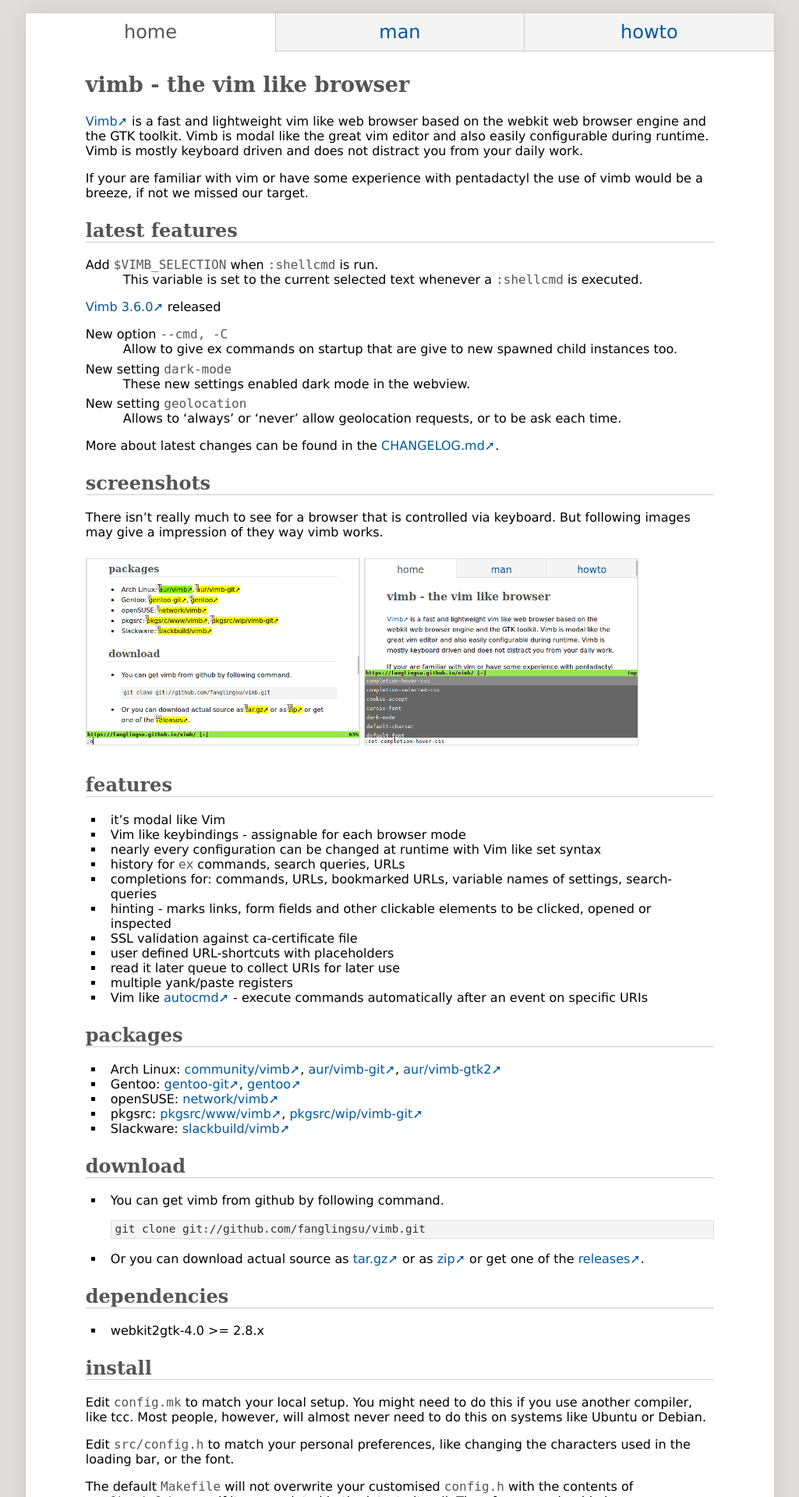
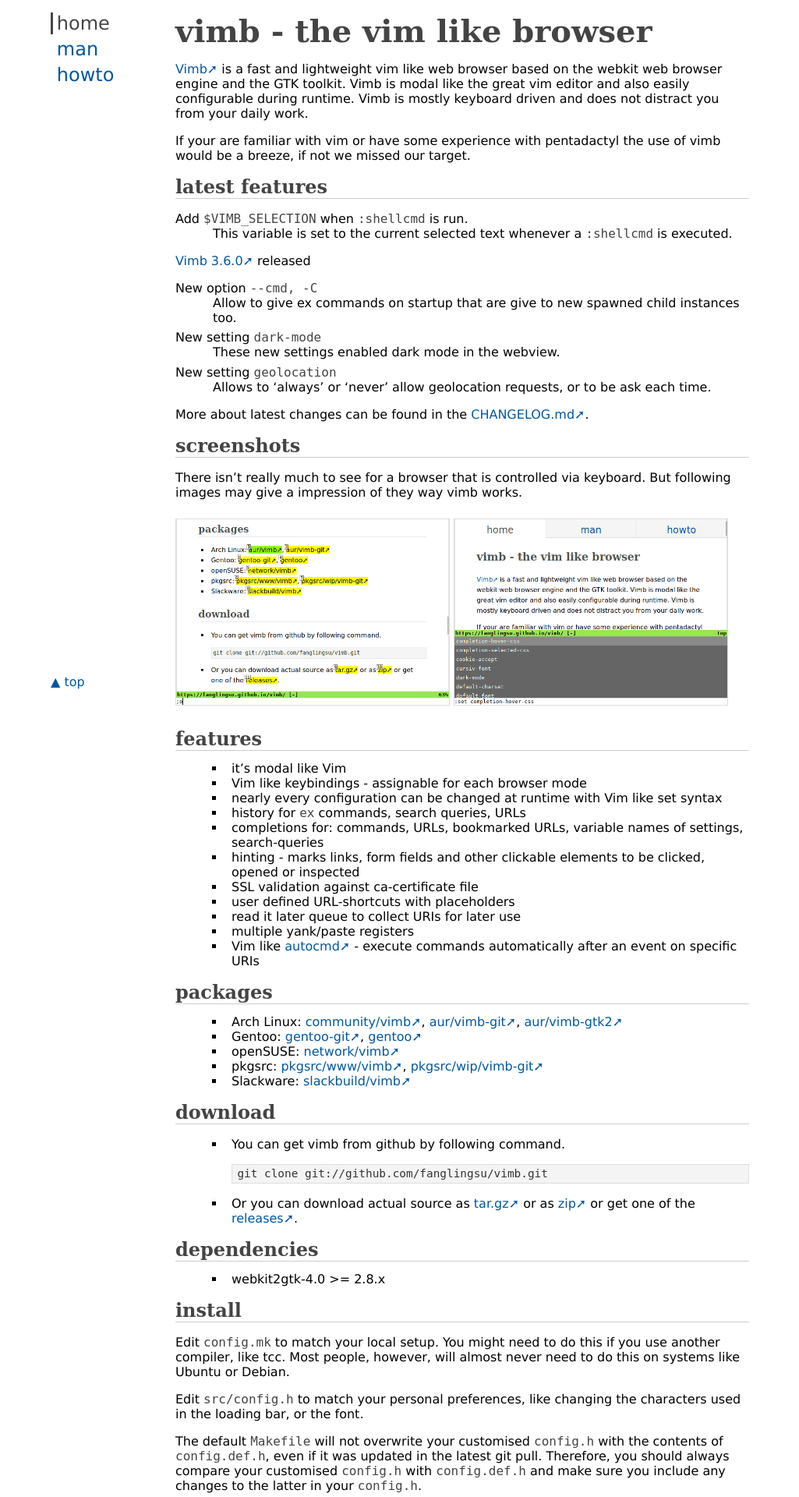
Before and after one commit to fanglingsu/vimb, a Jekyll site: the page built from index.md, in a window 1280 px wide. Shown: the top 1920 px of the page at 78% size, without its empty margins (127-1152 px from the left). Built offline with Jekyll 4.4.1, drawn with Linux system fonts in a browser that asks for light colours.

Commit message:
Moved main menu to the left.

```diff
--- a/_includes/menu.html
+++ b/_includes/menu.html
@@ -1,5 +1,3 @@
-<nav>
-  <h3 id="nav-main" class="nogui">main navigation</h3>
 <ul>
   {% assign entries = site.pages | sort: "nav_sort" %}
   {% for entry in entries %}
@@ -9,4 +7,3 @@
     {% endif %}
   {% endfor %}
 </ul>
-</nav>
--- a/_layouts/default.html
+++ b/_layouts/default.html
@@ -6,11 +6,12 @@
 <html lang="en" itemscope itemtype="https://schema.org/WebPage">
 {% include head.html %}
 <body>
-<main id="top">
-<a href="#nav-main" class="nogui">skip to main navigation</a>
+<nav>
+{% include menu.html %}
+</nav>
+<article id="top">
 {{ content }}
-</main>
-{% include menu.html %}
+</article>
 <footer><a href="#top" title="to top">&#9650; top</a></footer>
 </body>
 </html>
--- a/theme/main.scss
+++ b/theme/main.scss
@@ -1,36 +1,80 @@
 ---
 # scss styles
 ---
-* {
-    margin: 0;
-    padding: 0;
-}
+$left-wdith: 10rem;
+$right-width: 46rem;
+$max-width: 56rem;
 
 html {
-    background-color: #e0ddda;
+    background-color: #fff;
+    color: #000;
+    font-family: "Dejavu sans-serif",Verdana,Geneva,sans-serif;
+    margin: 0 1rem;
 }
 
 body {
-    color: #000;
-    font-family: "Dejavu sans-serif",Verdana,Geneva,sans-serif;
-    text-rendering: optimizeLegibility;
-    background-color: #fff;
-    margin: 1em auto 2em;
-    max-width: 60em;
-    min-width: 20em;
-    border: 1px solid #ccc;
-    box-shadow: 0 0 2em #d0cdca;
-    position: relative;
+    margin: 0 auto;
+    width: $max-width;
 }
 
-main {
-    padding: 3em 8% 2.5em;
+article {
+    text-rendering: optimizeLegibility;
+    float: right;
+    max-width: $right-width;
+    margin-bottom: 1rem;
 }
 
 footer {
-    margin: 0 .5em 1em;
-    display: block;
-    text-align: center;
+    width: $left-wdith;
+    position: fixed;
+    bottom: 1rem;
+    float: left;
+}
+
+nav {
+    position: fixed;
+    float: left;
+    width: $left-wdith;
+    margin-top: 1rem;
+    font-size: x-large;
+    ul {
+        margin: 0;
+        padding-inline-start: 0;
+        li {
+            list-style: none;
+            padding: 0 0 0 .3rem;
+            margin-bottom: .3rem;
+            border: .1rem solid transparent;
+            border-width: 0 0 0 .2rem;
+        }
+
+        li.active {
+            color: #444;
+            border-color: #444;
+        }
+    }
+}
+
+@media screen and (max-width: 960px) {
+    body {
+        margin: 0;
+        width: auto;
+    }
+    article {
+        margin-left: $left-wdith;
+    }
+}
+
+@media screen and (max-width: 560px) {
+    body {
+        word-wrap: break-word;
+    }
+    nav, article, footer {
+        float: none;
+        position: static;
+        width: auto;
+        margin-left: 0;
+    }
 }
 
 h1, h2, h3, h4, h5, h6 {
@@ -39,22 +83,22 @@
 
 h1, h2, h3 {
     font-weight: bolder;
-    color: #555;
-    margin: 1em 0 .8em;
+    color: #444;
+    margin: 1rem 0 .8rem;
     background-clip: content-box;
 }
 
 h1 {
-    font-size: 1.7em;
+    font-size: 2.5rem;
 }
 
 h2 {
-    font-size: 1.5em;
+    font-size: 1.5rem;
     border-bottom: 1px solid #ccc;
 }
 
 h3 {
-    font-size: 1.2em;
+    font-size: 1.2rem;
 }
 
 em {
@@ -62,12 +106,12 @@
 }
 
 p, pre, ul, ol, dl {
-    margin: 1em 0;
+    margin: 1rem 0;
 }
 
 ul, ol {
     list-style-position: outside;
-    margin: 0 0 0 1.5em;
+    margin: 0 0 0 1.5rem;
 }
 
 ul li {
@@ -79,27 +123,27 @@
 }
 
 li {
-    padding-left: .5em;
+    padding-left: .5rem;
 }
 
 img {
     border: 1px solid #ddd;
     max-width: 100%;
-    margin: .5em 0;
+    margin: .5rem 0;
     height: auto;
 }
 
 pre {
-    font-size: .9em;
+    font-size: .9rem;
     background: #f4f4f4;
     border: 1px solid #ddd;
-    padding: .2em .4em;
+    padding: .2rem .4rem;
     white-space: pre-wrap;
 }
 
 code {
     font-family: "Dejavu sans mono","Lucida Console",Monaco,monospace;
-    color: #555;
+    color: #444;
     overflow-wrap: break-word;
 }
 
@@ -125,70 +169,18 @@
 }
 
 dd {
-    margin: 0 0 .4em 3em;
+    margin: 0 0 .4em 3rem;
 }
 
 p.warning {
     display: block;
     border: 1px solid red;
     background-color: #fc0;
-    padding: .5em;
-}
-
-nav {
-    position: absolute;
-    top: 0;
-    left:0;
-    right:0;
-    padding: 0 0 1em;
-    ul {
-        font-size: x-large;
-        margin: 0;
-        overflow: hidden;
-        display: flex;
-        li {
-            list-style: none;
-            float: left;
-            width: 33.33%;
-            padding: 0;
-            * {
-                text-align: center;
-                display: block;
-                padding: .4em 0 .1em;
-                border: solid #ccc;
-                border-width: 0 1px 1px 0;
-                height: 1.5em;
-                top: .1em;
-                background-color: #f4f4f4;
-            }
-        }
-        li:last-child * {
-            border-right-width: 0;
-        }
-
-        li.active * {
-            background-color: #fff;
-            color: #555;
-            border-right-width: 0;
-            border-bottom-width: 0;
-        }
-
-        li.active + li * {
-            border-left-width: 1px;
-        }
-    }
-}
-
-.nogui {
-    position: absolute;
-    left: -1000em;
-    width: 1px;
-    height: 1px;
-    overflow: hidden;
+    padding: .5rem;
 }
 
 #markdown-toc {
-    margin: 0 0 1em;
+    margin: 0 0 1rem;
     li {
         list-style-type: none;
         padding-left: 0;
@@ -238,7 +230,7 @@
 }
 
 .gp, .nn {
-    color: #555;
+    color: #444;
 }
 
 .gs {
@@ -294,22 +286,9 @@
 .na, .no, .nv, .vc, .vg, .vi {
   color: #008080;
 }
-@media screen and (max-width: 60em) {
-    body {
-        margin-bottom: 0;
-        line-height: 1.65;
-    }
-    nav {
-        font-size: large;
-        max-width: none;
-    }
-}
 @media (prefers-color-scheme: dark) {
     html {
         background-color: #363431;
-    }
-    body {
-        background-color: #121212;
         color: #FFF;
     }
     a, a:link {
@@ -336,13 +315,9 @@
     }
     nav {
         ul {
-            li * {
-                border-color: #817F7C;
-                background-color: #232323;
-            }
-            li.active * {
-                background-color: #121212;
+            li.active {
                 color: #B5B5B5;
+                border-color: #B5B5B5;
             }
         }
     }
--- a/theme/print.scss
+++ b/theme/print.scss
@@ -3,18 +3,15 @@
 ---
 html {
   background: none;
+  font-family: "Dejavu serif",Palatino,serif;
+  font-size: 12px;
+  line-height: 1.3;
+  margin: 1cm 1.5cm;
 }
 
 body {
-  font-family: "Dejavu serif",Palatino,serif;
-  border: none;
-  box-shadow: none;
-  width: 100%;
-  line-height: 1.3;
-}
-
-@page {
-  margin: 1cm 1.5cm;
+  width: auto;
+  margin: 0;
 }
 
 nav, footer, #markdown-toc {
@@ -25,11 +22,13 @@
   color: #000;
 }
 
-main {
+article {
   padding: 0;
+  float: none;
+  max-width: none;
   a[href^="http"]:after {
     content: " <" attr(href) "> ";
-    font-size: .9em;
+    font-size: .8rem;
     color: #444;
   }
 }
@@ -51,8 +50,10 @@
 }
 
 h1, h2, h3, h4, h5, h6 {
-  color: #444;
+  color: #000;
   padding: 0;
   page-break-after: avoid;
   page-break-inside: avoid;
+  margin: 1rem 0 .8rem;
+  padding-top: 0;
 }
```
Lines whose indentation alone changed are shown as unchanged.
